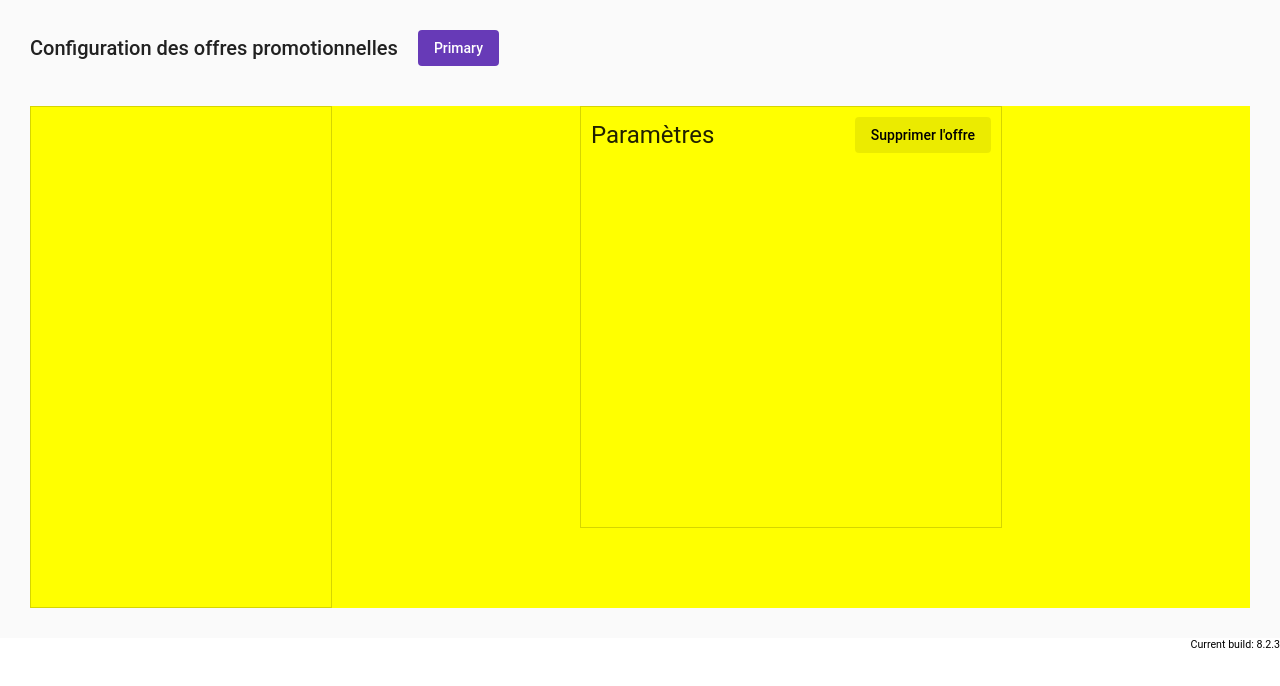
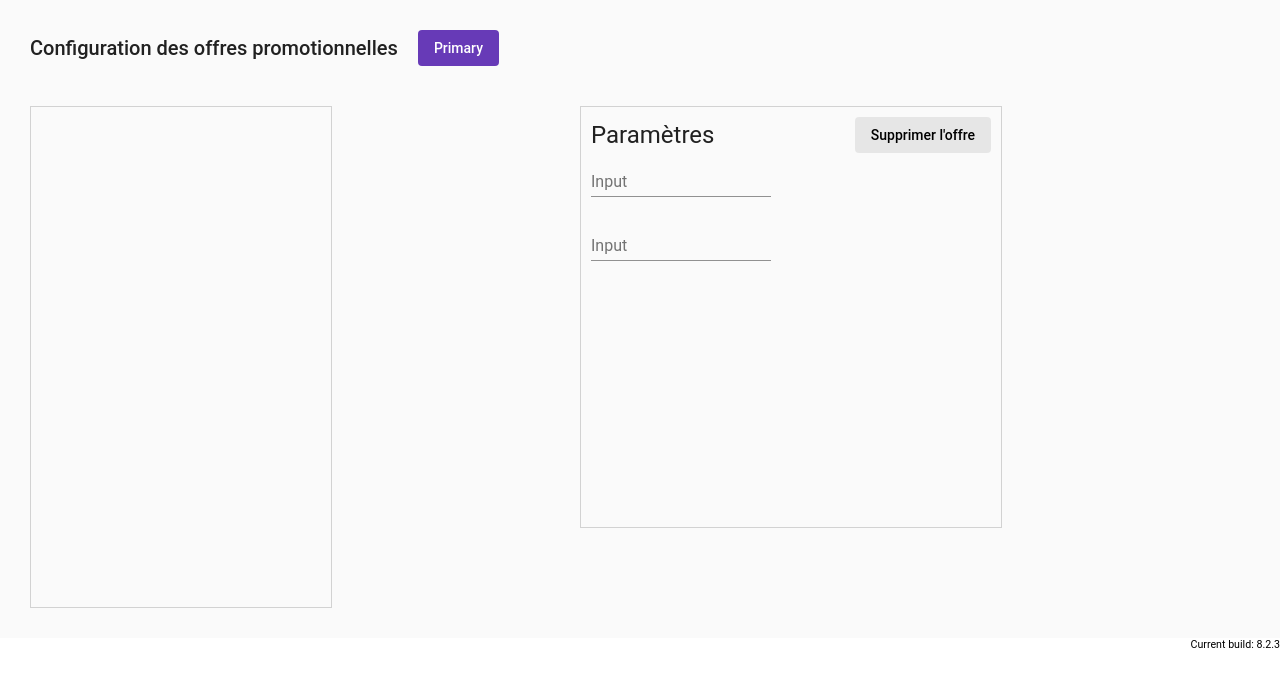
Before and after one commit to emilletpharma/Coupon, an Angular app: page / in a window 1280 px wide. Shown: the top 686 px of the page. Built offline with nearby package versions, Linux system fonts and the light colour scheme.

Commit message:
2 files modified

```diff
--- a/src/app/form-field-overview-example.html
+++ b/src/app/form-field-overview-example.html
@@ -7,15 +7,21 @@
 	<div class="content">
 		<div class="left">
 		</div>
- 		<div class="space"></div>
+		<div class="space"></div>
 		<div class="right">
 			<div class="top">
 				<div class="title">Paramètres</div>
 				<button mat-flat-button color="primary">Supprimer l'offre</button>
 			</div>
+			<mat-form-field>
+				<input matInput placeholder="Input">
+  </mat-form-field>
+				<mat-form-field>
+					<input matInput placeholder="Input">
+  </mat-form-field>
 		</div>
 		<div></div>
- 		<div class="space"></div>
+		<div class="space"></div>
 	</div>
 </div>
 
--- a/src/app/form-field-overview-example.scss
+++ b/src/app/form-field-overview-example.scss
@@ -18,7 +18,6 @@
           display: flex;
           flex-direction: row;
           align-items: flex-start;
-          background: yellow;
 
           .left {
             width: 300px;
```
